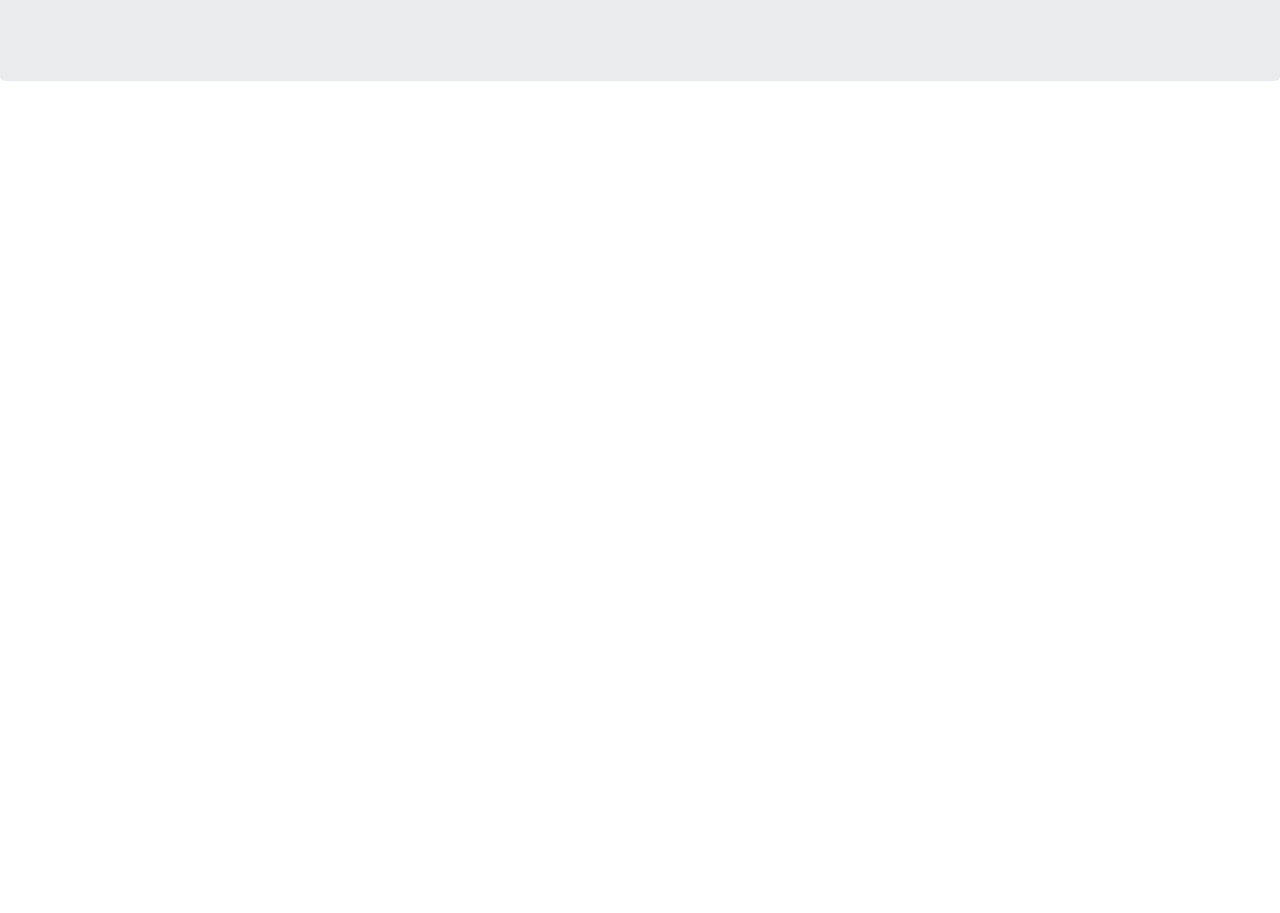
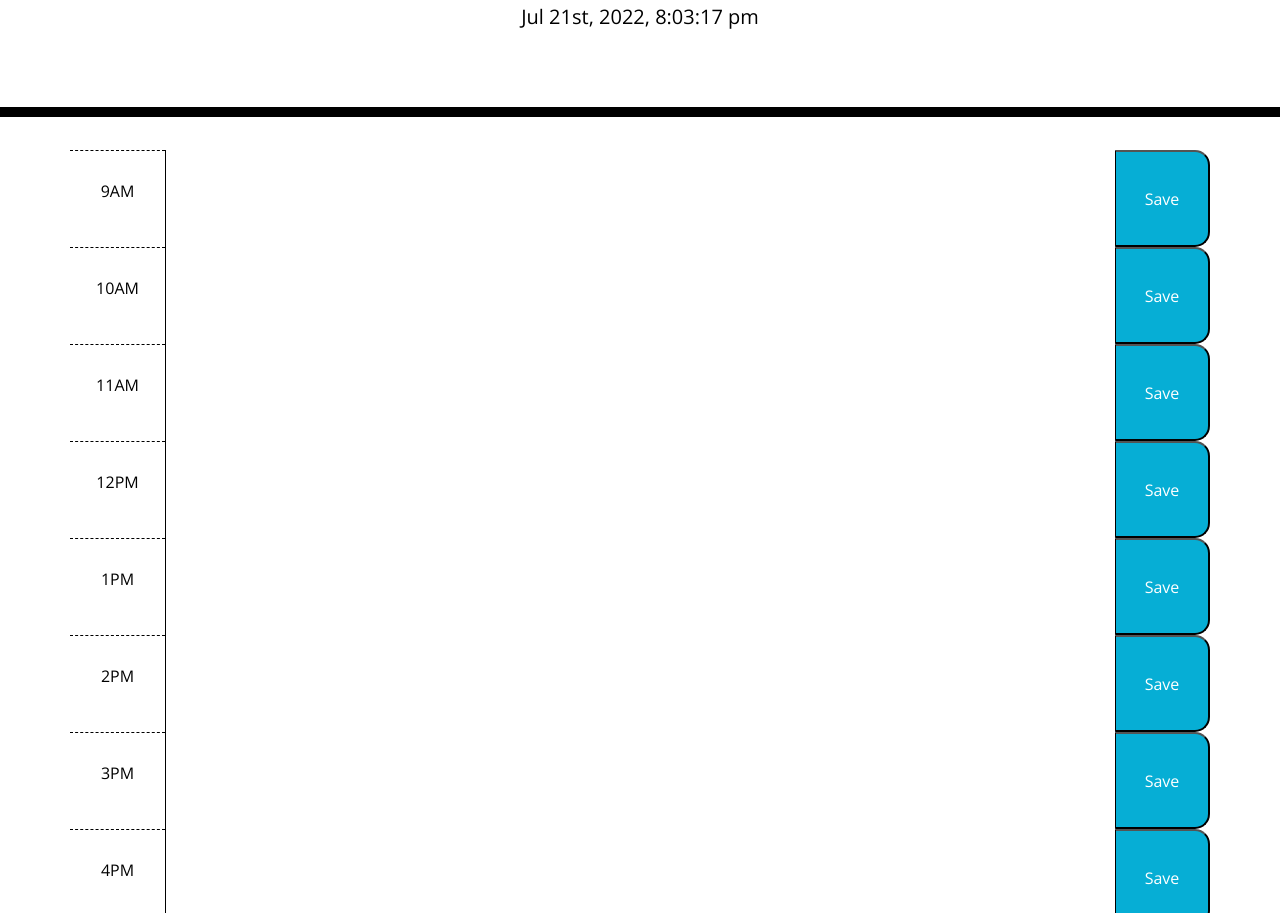
Before and after one commit to kolbykimball/daily-planner, a plain HTML site: page index.html in a window 1280 px wide. Shown: the part 187-1100 px from the top of the page. Before the commit the page ends 800 px from the top, so only its background shows below. Drawn offline with nearby package versions, Linux system fonts and the light colour scheme.

Commit message:
time blocks added, some variables established, for loop started

```diff
--- a/assets/js/script.js
+++ b/assets/js/script.js
@@ -0,0 +1,43 @@
+var today = moment();
+$("#currentDay").text(today.format("MMM Do, YYYY, h:mm:ss a"));
+
+// compare current time to time block - change background color of textarea to a certain color pertaining to past present or future - use classlist.add (check with jquery as well).
+
+var currentHour = moment().format("H")
+var textarea = document.getElementsByTagName("textarea")
+console.log(textarea);
+console.log(textarea[0].dataset.hour)
+
+for (let index = 0; index < textarea.length; index++) {
+    var textareaHour = textarea[index].dataset.hour;
+    if (textareaHour == currentHour) {
+        // add present class to this textarea
+        classlist.add("present");
+    } else if(textareaHour > currentHour) {
+        // add future class
+        classlist.add("future");
+    } else {
+        // add past class
+        classlist.add("past");
+    }
+
+}
+// when save button is clicked, data in textarea is saved to local storage
+
+    // select all buttons from html (saveBtn)
+    // when save button is clicked save specific textarea of same dive that button lives in - event.target from that click event
+    // grab the value from textarea(this is the sibling of the button)
+    // save this value in the local storage (key name that makes sense) specific data-hour
+    // localStorage.setItem("key here", "value")
+
+// when page loads, any data saved in local storage shows on appropriate textarea
+
+    // define this function then immediately call it
+    // go into localStorage.getItem("key name")
+    // interact with specific textareas and if there is something returned from that key name then i want that data to appear in the textarea
+
+
+
+function saveReminder() {
+    localStorage.setItem('today', JSON.stringify(today));
+}
--- a/index.html
+++ b/index.html
@@ -18,7 +18,7 @@
       href="https://fonts.googleapis.com/css?family=Open+Sans&display=swap"
       rel="stylesheet"
     />
-    <link rel="stylesheet" href="style.css" />
+    <link rel="stylesheet" href="./assets/css/styles.css">
     <title>Work Day Scheduler</title>
   </head>
 
@@ -29,10 +29,59 @@
       <p id="currentDay" class="lead"></p>
     </header>
     <div class="container">
-      <!-- Timeblocks go here -->
+      <!-- Time blocks go here -->
+        <div class="time-block row">
+          <div class="hour col-1">
+            <p>9AM</p>
+          </div>
+          <textarea class="description col-10" data-hour="9"></textarea>
+          <button class="col-1 saveBtn">Save</button>
+          <div class="hour col-1">
+            <p>10AM</p>
+          </div>
+          <textarea class="description col-10" data-hour="10"></textarea>
+          <button class="col-1 saveBtn">Save</button>
+          <div class="hour col-1">
+            <p>11AM</p>
+          </div>
+          <textarea class="description col-10" data-hour="11"></textarea>
+          <button class="col-1 saveBtn">Save</button>
+          <div class="hour col-1">
+            <p>12PM</p>
+          </div>
+          <textarea class="description col-10" data-hour="12"></textarea>
+          <button class="col-1 saveBtn">Save</button>
+          <div class="hour col-1">
+            <p>1PM</p>
+          </div>
+          <textarea class="description col-10" data-hour="13"></textarea>
+          <button class="col-1 saveBtn">Save</button>
+          <div class="hour col-1">
+            <p>2PM</p>
+          </div>
+          <textarea class="description col-10" data-hour="14"></textarea>
+          <button class="col-1 saveBtn">Save</button>
+          <div class="hour col-1">
+            <p>3PM</p>
+          </div>
+          <textarea class="description col-10" data-hour="15"></textarea>
+          <button class="col-1 saveBtn">Save</button>
+          <div class="hour col-1">
+            <p>4PM</p>
+          </div>
+          <textarea class="description col-10" data-hour="16"></textarea>
+          <button class="col-1 saveBtn">Save</button>
+          <div class="hour col-1">
+            <p>5PM</p>
+          </div>
+          <textarea class="description col-10" data-hour="17"></textarea>
+          <button class="col-1 saveBtn">Save</button>
+
+
     </div>
 
     <script src="https://cdnjs.cloudflare.com/ajax/libs/jquery/3.2.1/jquery.min.js"></script>
     <script src="https://cdnjs.cloudflare.com/ajax/libs/moment.js/2.24.0/moment.min.js"></script>
+    <script src="./assets/js/script.js"></script>
   </body>
 </html>
```
